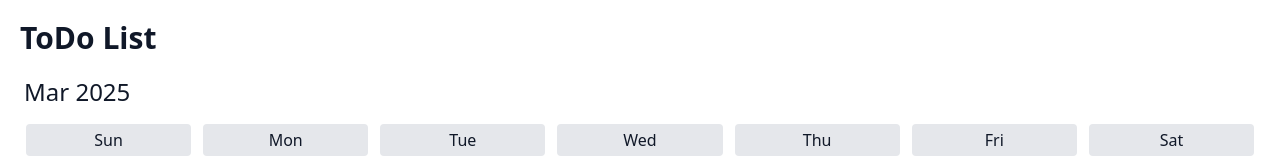
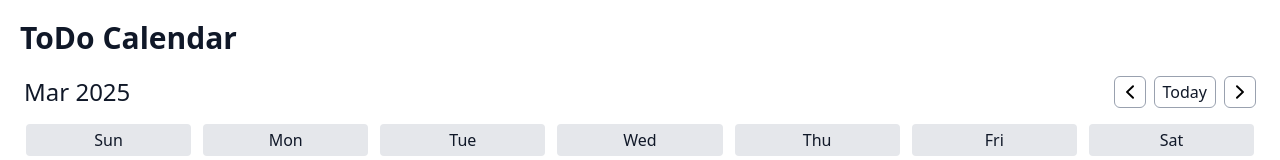
Before and after one commit to XiaoruiWang-SH/TODO-Calendar, a React (Vite) app: page / in a window 1280 px wide. Shown: the top 160 px of the page. Built offline with nearby package versions, Linux system fonts and the light colour scheme; no server answers.

Commit message:
Update Calendar component to enhance date navigation with new switcher functionality, allowing users to navigate between weeks. Introduce new utility functions for fetching previous and next week dates. Add SVG icons for navigation buttons and update header title to "TODO Calendar".

```diff
--- a/index.html
+++ b/index.html
@@ -3,7 +3,7 @@
  * @Email: xiaorui.wang@usi.ch
  * @Date: 1984-01-24 09:00:00
  * @LastEditors: Xiaorui Wang
- * @LastEditTime: 2025-03-15 14:20:55
+ * @LastEditTime: 2025-03-19 14:46:05
  * @Description:
  *
  * Copyright (c) 2025 by Xiaorui Wang, All Rights Reserved.
@@ -14,7 +14,7 @@
     <meta charset="UTF-8" />
     <link rel="icon" type="image/svg+xml" href="/calendar.svg" />
     <meta name="viewport" content="width=device-width, initial-scale=1.0" />
-    <title>TODO List</title>
+    <title>TODO Calendar</title>
   </head>
   <body>
     <div id="root"></div>
--- a/src/components/calendar/Calendar.tsx
+++ b/src/components/calendar/Calendar.tsx
@@ -3,19 +3,21 @@
  * @Email: xiaorui.wang@usi.ch
  * @Date: 2025-03-15 14:27:06
  * @LastEditors: Xiaorui Wang
- * @LastEditTime: 2025-03-19 14:41:10
+ * @LastEditTime: 2025-03-19 16:02:50
  * @Description:
  *
  * Copyright (c) 2025 by Xiaorui Wang, All Rights Reserved.
  */
 
-import { DayTasksProps, TaskItemProps, CurrentDateProps, DateRangeProps } from './Calendar.types';
+import { DayTasksProps, TaskItemProps, CurrentDateProps, DateRangeProps, SwitcherProps, HeaderProps } from './Calendar.types';
 import { ItemData } from '../../data/ItemData';
 import star_unselected from '../../assets/star-unselected.svg';
 import star_selected from '../../assets/star-selected.svg';
-import { getToday, getCurrentWeekDatesArray, getCurrentDate } from './util';
+import goBack from '../../assets/goback.svg';
+import goForward from '../../assets/goforward.svg';
+import { getToday, getCurrentWeekDatesArray, getCurrentDate, getLastWeekDatesArray, getNextWeekDatesArray } from './util';
 import { addItem, getItems, getItemsByDayRange } from '../../data/api';
-import { useEffect, useState } from 'react';
+import { use, useEffect, useState } from 'react';
 import { useNavigate } from 'react-router';
 
 export const Calendar = () => {
@@ -25,19 +27,8 @@ export const Calendar = () => {
     const [currentWeekDates, setCurrentWeekDates] = useState<Date[]>([]);
     const [tasksMap, setTasksMap] = useState<Map<string, ItemData[]>>(new Map());
 
-    const getTasks = async ({startDate, endDate}: DateRangeProps) => {
-        const tasksMap = await getItemsByDayRange(startDate, endDate);
-        return tasksMap;
-    };
-
-    useEffect(() => {
-        const currentDate = getCurrentDate();
-        setCurrentDate(currentDate);
-        const currentWeekDays = getCurrentWeekDatesArray();
-        setCurrentWeekDates(currentWeekDays);
-        const fetchTasks = async (currentWeekDays: Date[]) => {
-            try {
-                const tasks = await getTasks({startDate: currentWeekDays[0].toISOString(), endDate: currentWeekDays[6].toISOString()});
+    const getTasks = async (currentWeekDays: Date[]) => {
+        const tasks = await getItemsByDayRange(currentWeekDays[0].toISOString(), currentWeekDays[6].toISOString());
         const tasksMap_ = new Map();
         currentWeekDays.forEach(day => {
             tasksMap_.set(day.toDateString(), []);
@@ -48,19 +39,55 @@ export const Calendar = () => {
                 tasksMap_.get(date).push(task);
             }
         });
+        setTasksMap(tasksMap_);
+    };
 
-                setTasksMap(tasksMap_);
-            } catch (error) {
-                console.error("Error fetching tasks:", error);
+    useEffect(() => {
+        const currentWeekDays = getCurrentWeekDatesArray();
+        setCurrentWeekDates(currentWeekDays);
+        computeTargetDate(currentWeekDays);
+        getTasks(currentWeekDays);
+    }, []);
+
+    const computeTargetDate = (currentWeekDays: Date[]) => {
+        const targetDate = currentWeekDays[3];
+        const currentDate_ = {
+            year: targetDate.getFullYear().toString(),
+            month: targetDate.toLocaleString("en-US", { month: "short" }), // "Feb",
+            day: targetDate.getDate().toString()
+        };
+        setCurrentDate(currentDate_);
+    };
+
+    const handleSwitcher = (action: string) => {
+        switch (action) {
+            case "goBack":{
+                const lastWeekDates = getLastWeekDatesArray(currentWeekDates);
+                setCurrentWeekDates(lastWeekDates);
+                computeTargetDate(lastWeekDates);
+                getTasks(lastWeekDates);
+            }
+                break;
+            case "goForward":{
+                const nextWeekDates = getNextWeekDatesArray(currentWeekDates);
+                setCurrentWeekDates(nextWeekDates);
+                computeTargetDate(nextWeekDates);
+                getTasks(nextWeekDates);
+            }
+                break;
+            case "today":{
+                const currentWeekDays = getCurrentWeekDatesArray();
+                setCurrentWeekDates(currentWeekDays);
+                computeTargetDate(currentWeekDays);
+                getTasks(currentWeekDays);
+            }
+                break;
         }
     };
-        fetchTasks(currentWeekDays);
-    }, []);
-
     return (
         <div>
 
-            <Header year={currentDate.year} month={currentDate.month} day={currentDate.day} />
+            <Header year={currentDate.year} month={currentDate.month} day={currentDate.day} handleSwitcher={handleSwitcher} />
             <WeekTitle />
             <DayBlocks tasks={tasksMap} />
 
@@ -97,7 +124,7 @@ const DayBlocks = ({ tasks }: DayTasksProps) => {
                 <div className={ `flex flex-col justify-start items-start bg-gray-100 w-full h-full mx-1.5 rounded-sm ${date === new Date().toDateString() ? "border border-gray-400" : ""}`} key={date}
                  onClick={() => handleClick(date)}>
                     <div className="w-full text-center">{date === new Date().toDateString() ? "Today" : new Date(date).toLocaleDateString('en-US', { day: 'numeric' })}</div>
-                    <div className='my-2 mx-2 w-full overflow-y-auto'>
+                    <div className='my-2 ml-2 mr-1 overflow-y-auto'>
                         {
                             daytasks.map((task, index) => (
                                 <TaskItem key={index} dataItem={task} />
@@ -112,17 +139,34 @@ const DayBlocks = ({ tasks }: DayTasksProps) => {
 
 const TaskItem = ({ dataItem }: TaskItemProps) => {
     return (
-        <div className='flex justify-start items-center mt-2 mr-2 max-h-10'>
+        <div className='flex justify-start items-center mt-2 mr-1 max-h-10'>
             <img src={dataItem.important ? star_selected : star_unselected} className='w-4' alt='important'></img>
             <div className={`ml-1.5 line-clamp-2 ${dataItem.checked ? 'line-through text-gray-500' : ''}`}>{dataItem.name}</div>
         </div>
     );
 };
 
-const Header = ({ year, month, day }: CurrentDateProps) => {
+const Header = ({ year, month, day, handleSwitcher }: HeaderProps) => {
     return (
-        <div className='mb-4 ml-1'>
+        <div className='flex justify-between items-center mb-4 ml-1'>
             <div className="text-2xl">{month} {year}</div>
+            <Switcher onGoBack={() => handleSwitcher("goBack")} onGoForward={() => handleSwitcher("goForward")} onToday={() => handleSwitcher("today")} />
         </div>
     );
 };
+
+const Switcher = ({ onGoBack, onGoForward, onToday }: SwitcherProps) => {
+    return (
+        <div className='flex justify-center items-center'>
+            <div onClick={onGoBack} className='w-8 h-8 border border-gray-400 hover:border-gray-950 rounded-md flex justify-center items-center mx-1'>
+                <img src={goBack} className='w-4' alt='go back'></img>
+            </div>
+            <div onClick={onToday} className='w-auto h-8 border border-gray-400 hover:border-gray-950 rounded-md flex justify-center items-center mx-1 px-2'>
+                <span>Today</span>
+            </div>
+            <div onClick={onGoForward} className='w-8 h-8 border border-gray-400 hover:border-gray-950 rounded-md flex justify-center items-center mx-1'>
+                <img src={goForward} className='w-4' alt='go forward'></img>
+            </div>
+        </div>
+    );
+};
--- a/src/components/calendar/util.ts
+++ b/src/components/calendar/util.ts
@@ -3,7 +3,7 @@
  * @Email: xiaorui.wang@usi.ch
  * @Date: 2025-03-17 15:15:11
  * @LastEditors: Xiaorui Wang
- * @LastEditTime: 2025-03-19 09:43:08
+ * @LastEditTime: 2025-03-19 15:35:22
  * @Description:
  * Copyright (c) 2025 by Xiaorui Wang, All Rights Reserved.
  */
@@ -37,3 +37,23 @@ export const getCurrentWeekDatesArray = (): Date[] => {
     }
     return weekDates;
 };
+
+export const getLastWeekDatesArray = (currentWeekDates: Date[]): Date[] => {
+    const lastWeekDates: Date[] = [];
+    for (let i = 0; i < 7; i++) {
+        const day = new Date(currentWeekDates[i]);
+        day.setDate(currentWeekDates[i].getDate() - 7);
+        lastWeekDates.push(day);
+    }
+    return lastWeekDates;
+}
+
+export const getNextWeekDatesArray = (currentWeekDates: Date[]): Date[] => {
+    const nextWeekDates: Date[] = [];
+    for (let i = 0; i < 7; i++) {
+        const day = new Date(currentWeekDates[i]);
+        day.setDate(currentWeekDates[i].getDate() + 7);
+        nextWeekDates.push(day);
+    }
+    return nextWeekDates;
+}
--- a/src/components/header/Header.tsx
+++ b/src/components/header/Header.tsx
@@ -3,7 +3,7 @@
  * @Email: xiaorui.wang@usi.ch
  * @Date: 2025-03-13 10:48:47
  * @LastEditors: Xiaorui Wang
- * @LastEditTime: 2025-03-19 14:18:36
+ * @LastEditTime: 2025-03-19 14:45:41
  * @Description:
  *
  * Copyright (c) 2025 by Xiaorui Wang, All Rights Reserved.
@@ -17,7 +17,7 @@ export const Header: FC = () => {
   const navigate = useNavigate();
   return (
     <div className='text-3xl font-bold text-start my-5'>
-      <h1>ToDo List</h1>
+      <h1>ToDo Calendar</h1>
       {/* <button className='border border-gray-400 hover:bg-gray-400 active:bg-gray-600 text-gray-900 hover:text-white active:text-white text-sm px-2 py-1 rounded-md font-normal'
       onClick={() => navigate('/task', { state: { date: new Date().toDateString() } })}> Jump to task</button> */}
     </div>
```
Also changed, not shown: src/components/calendar/Calendar.types.ts (+14 -1 lines), src/assets/goback.svg (added), src/assets/goforward.svg (added). Lines whose indentation alone changed are shown as unchanged.
